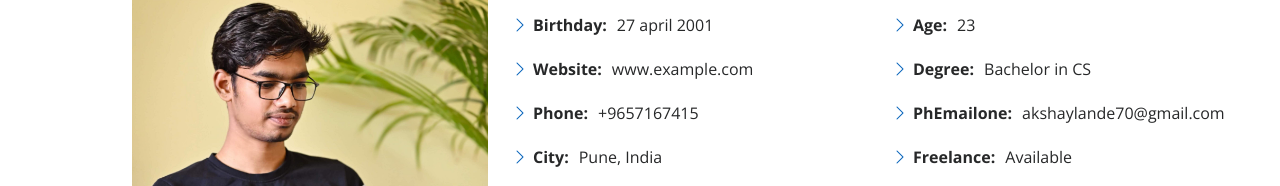
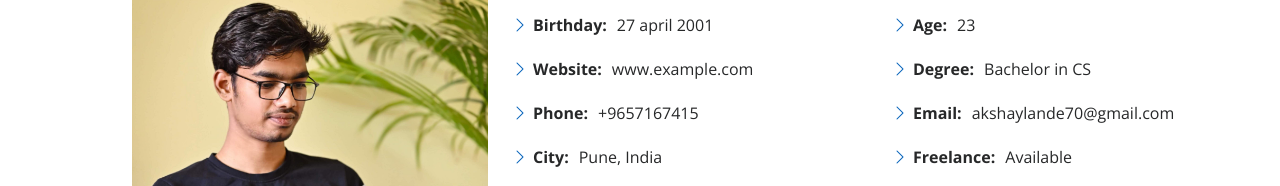
Before and after one commit to AkshayLande27/myportfolio.github.io, a plain HTML site: page index.html in a window 1280 px wide. Shown: the part 1051-1237 px from the top of the page. Drawn offline with nearby package versions, Linux system fonts and the light colour scheme.

Commit message:
Update index.html

```diff
--- a/index.html
+++ b/index.html
@@ -103,7 +103,7 @@
                 <ul>
                   <li><i class="bi bi-chevron-right"></i> <strong>Age:</strong> <span>23</span></li>
                   <li><i class="bi bi-chevron-right"></i> <strong>Degree:</strong> <span>Bachelor in CS</span></li>
-                  <li><i class="bi bi-chevron-right"></i> <strong>PhEmailone:</strong> <span>akshaylande70@gmail.com</span></li>
+                  <li><i class="bi bi-chevron-right"></i> <strong>Email:</strong> <span>akshaylande70@gmail.com</span></li>
                   <li><i class="bi bi-chevron-right"></i> <strong>Freelance:</strong> <span>Available</span></li>
                 </ul>
               </div>
```
